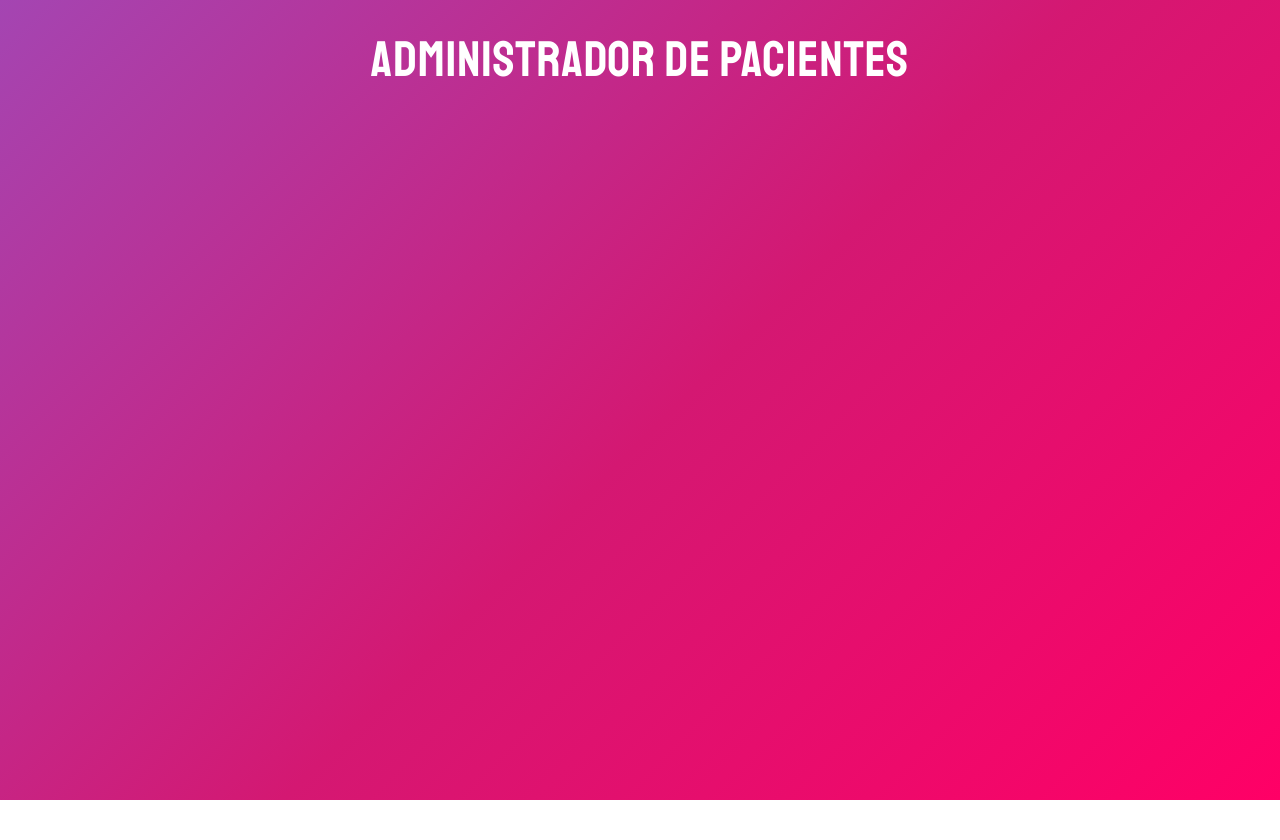
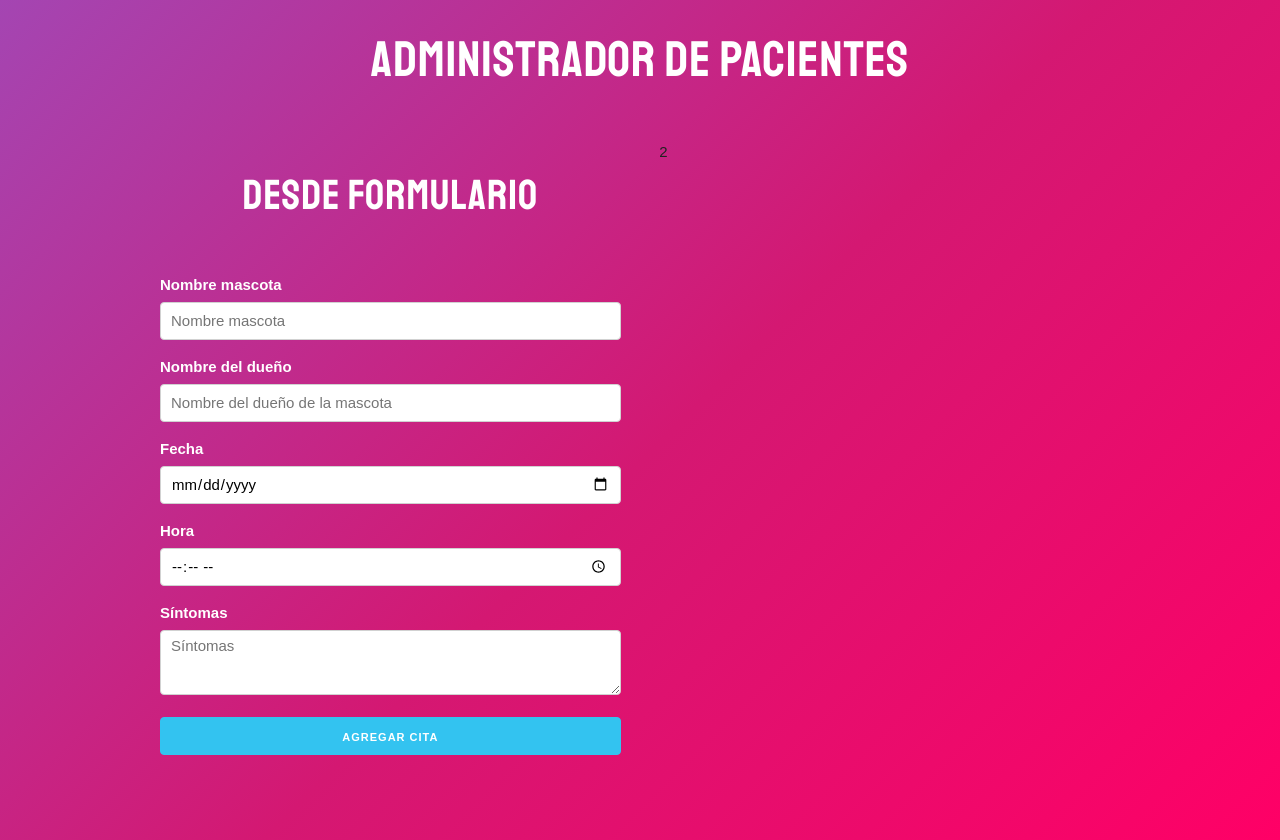
Before and after one commit to ianahernandez/react-citas, a React (Create React App) app: page / in a window 1280 px wide. Before the commit the page ends 800 px from the top, so only its background shows below. Built offline with nearby package versions, Linux system fonts and the light colour scheme.

Commit message:
formulario de citas

```diff
--- a/src/App.js
+++ b/src/App.js
@@ -1,8 +1,19 @@
-import React from 'react';
+import React, { Fragment } from 'react';
+import Formulario from './components/Formulario'
 
 function App() {
   return (
-    <h1>Administrador de Pacientes</h1>
+    <Fragment>
+      <h1>Administrador de Pacientes</h1>
+      <div className="container">
+        <div className="one-half column">
+          <Formulario/>
+        </div>
+        <div className="one-half column">
+          2
+        </div>
+      </div>
+   </Fragment>
   );
 }
 
--- /dev/null
+++ b/src/components/Formulario.js
@@ -0,0 +1,81 @@
+import React, { Fragment, useState } from 'react';
+
+const Formulario = () => {
+
+  //Crear state de citas
+  const [cita, actualizarCita] = useState({
+      mascota: '',
+      propietario: '',
+      fecha: '',
+      hora: '',
+      sintomas: ''
+  })
+  // Funcion que se ejecuta para actualizar los datos d ela cita
+  const actualizarState = e => {
+    actualizarCita({
+      ...cita,
+      [e.target.name] : e.target.value
+    })
+  }
+
+  const { mascota, propietario, fecha, hora, sintomas } = cita;
+
+
+  return (
+    <Fragment>
+        <h2>Desde formulario</h2>
+        <form>
+          <label>Nombre mascota</label>
+          <input
+            type="text"
+            name="mascota"
+            className="u-full-width"
+            placeholder="Nombre mascota"
+            onChange={actualizarState}
+            value={mascota}
+          />
+          <label>Nombre del dueño</label>
+          <input
+            type="text"
+            name="propietario"
+            className="u-full-width"
+            placeholder="Nombre del dueño de la mascota"
+            onChange={actualizarState}
+            value={propietario}
+          />
+          <label>Fecha</label>
+          <input
+            type="date"
+            name="fecha"
+            className="u-full-width"
+            onChange={actualizarState}
+            value={fecha}
+          />
+          <label>Hora</label>
+          <input
+            type="time"
+            name="hora"
+            className="u-full-width"
+            onChange={actualizarState}
+            value={hora}
+          />
+          <label>Síntomas</label>
+          <textarea
+            className="u-full-width"
+            name="sintomas"
+            placeholder="Síntomas"
+            onChange={actualizarState}
+            value={sintomas}
+          ></textarea>
+          <button
+            type="submit"
+            className="u-full-width button-primary"
+            onChange={actualizarState}
+          >Agregar cita</button>
+        </form>
+    </Fragment>
+
+   );
+}
+
+export default Formulario;
```
